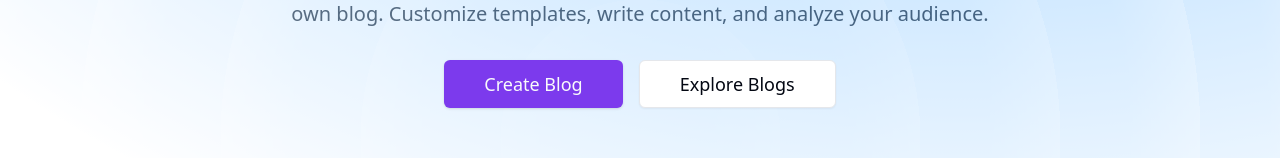
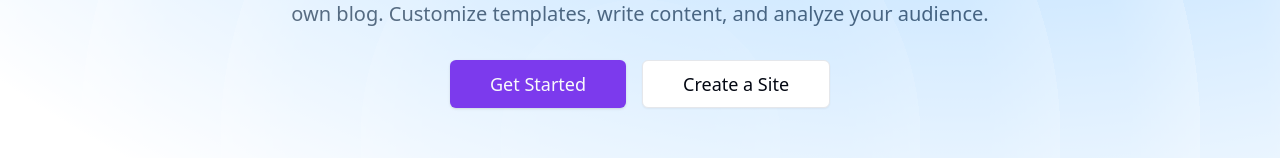
Before and after one commit to mohmmedraad/blognest, a Next.js app: page / in a window 1280 px wide. Shown: the part 446-604 px from the top of the page. Built offline with nearby package versions, Linux system fonts and the light colour scheme; no server answers.

Commit message:
feat: Update homepage hero section links

```diff
--- a/src/app/(site)/(home)/_sections/home-page-hero.tsx
+++ b/src/app/(site)/(home)/_sections/home-page-hero.tsx
@@ -42,11 +42,15 @@ const HomePageHero: FC<HomePageHeroProps> = ({}) => {
                         templates, write content, and analyze your audience.
                     </p>
                     <div className="mt-8 flex flex-col justify-center gap-4 sm:flex-row">
-                        <Link href={"/dashboard/create-blog"} size={"xl"}>
-                            Create Blog
+                        <Link href={"/dashboard/sign-up"} size={"xl"}>
+                            Get Started
                         </Link>
-                        <Link href={"/blogs"} variant={"outline"} size={"xl"}>
-                            Explore Blogs
+                        <Link
+                            href={"/dashboard/sites"}
+                            variant={"outline"}
+                            size={"xl"}
+                        >
+                            Create a Site
                         </Link>
                     </div>
                 </div>
```
